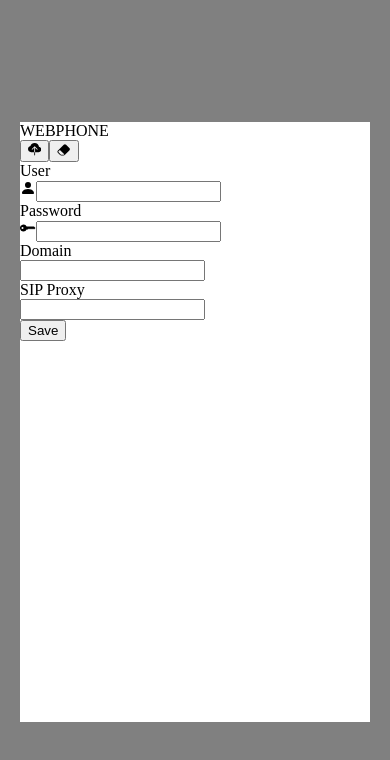
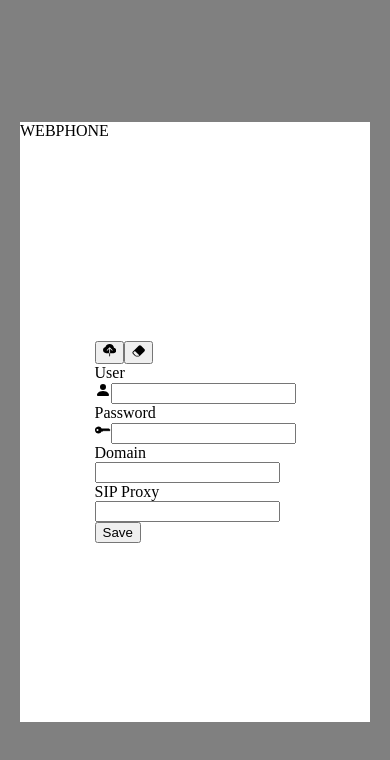
Before and after one commit to branow/webphone, a React (Vite) app: page / in a window 390 px wide. Shown: the top 760 px of the page. Built offline with nearby package versions, Linux system fonts and the light colour scheme.

Commit message:
Add basic colors and styles to the Phone component

```diff
--- /dev/null
+++ b/src/components/Phone.css
@@ -0,0 +1,43 @@
+.phone {
+  height: 100%;
+  width: 100%;
+}
+
+.phone-navbar {
+  height: 40px;
+}
+
+.phone-tab {
+  display: flex;
+  flex-direction: column;
+  justify-content: center;
+  align-items: center;
+  height: calc(100% - 40px);
+}
+
+.call-btn {
+  background-color: var(--c-green);
+  color: var(--c-icon);
+  border: none;
+  border-radius: 50%;
+  font-size: 32px;
+  padding: 10px;
+  padding-left: 12px;
+  width: 55px;
+  aspect-ratio: 1 / 1;
+  cursor: pointer;
+  box-shadow: 0 0 6px 8px rgba(0, 0, 0, 0.05);
+  transition: all ease-in-out 0.5s;
+}
+
+.call-btn:not(:disabled):hover {
+  background-color: var(--c-green-dark);
+  width: 66px;
+  font-size: 38px;
+  padding: 12px;
+  padding-left: 14.4px;
+}
+
+.call-btn:disabled {
+  background-color: var(--c-disabled);
+}
--- a/src/components/Phone.tsx
+++ b/src/components/Phone.tsx
@@ -7,6 +7,7 @@ import HistoryPage from "./history/HistoryPage";
 import DialPadPage from "./dialpad/DialPadPage";
 import CallProvider from "./call/CallProvider";
 import CallPage from "./call/CallPage";
+import "./Phone.css";
 
 export enum Tab {
   CALL = "call",
@@ -31,10 +32,11 @@ const Phone: FC = () => {
 
   const switchTab = (tab: Tab) => setTab(tab);
   return (
-    <div>
-      <NavBar />
-      <div>
-      <div>
+    <div className="phone">
+      <div className="phone-navbar">
+        <NavBar />
+      </div>
+      <div className="phone-tab">
         { isRegistered() ?
           (
             <HistoryProvider>
@@ -51,7 +53,6 @@ const Phone: FC = () => {
             <SipAccountPage />
           ) }
       </div>
-      </div>
     </div>
   );
 };
--- a/src/index.css
+++ b/src/index.css
@@ -1,3 +1,16 @@
 body {
   margin: 0;
 }
+
+body {
+  --c-icon: #fff;
+  --c-yellow: #ffb40b;
+  --c-red: #f44336;
+  --c-red-dark: darkred;
+  --c-green: #5fdd5a;
+  --c-green-dark: #22c65b;
+  --c-disabled: #eee;
+  --c-hover: #eee;
+  --c-active: #ccc;
+  --c-sub-text: #666;
+}
```
